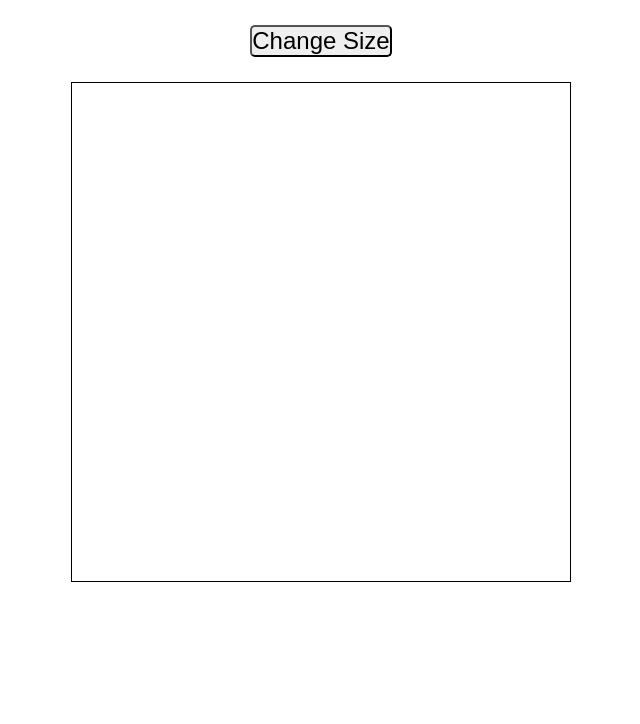
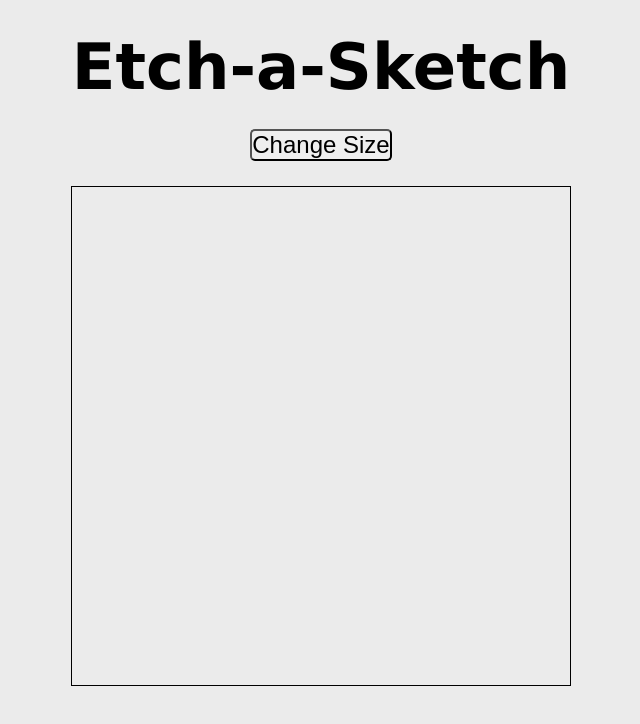
Before and after one commit to FranRojas/etch-a-sketch, a plain HTML site: page index.html in a window 1280 px wide. Shown: the whole page, without its empty margins (319-959 px from the left). Drawn offline with Linux system fonts and the light colour scheme.

Commit message:
added H1 and style to the file

```diff
--- a/index.html
+++ b/index.html
@@ -7,8 +7,9 @@
     <link rel="stylesheet" href="style.css">
     <title>Etch a Sketch</title>
 </head>
-<body>
+<body class="body">
    <div class="wrapper">
+       <h1 class = "title">Etch-a-Sketch</h1>
        <button class="btn">Change Size</button>
         <div class = container>
 
--- a/style.css
+++ b/style.css
@@ -3,7 +3,9 @@
     margin: 0;
     padding: 0;
 }
-
+.body{
+  background-color: #ebebeb;
+}
 .wrapper{
   display: flex;
   flex-flow: column;
@@ -12,7 +14,11 @@
 }
 .title{
   font-size: 32;
-  font-family:-apple-system, BlinkMacSystemFont, 'Segoe UI', Roboto, Oxygen, Ubuntu, Cantarell, 'Open Sans', 'Helvetica Neue', sans-serif;
+  font-family:Verdana, Geneva, Tahoma, sans-serif;
+  width:auto;
+  margin: auto;
+  margin-top: 30px;
+  font-size: 64px;
 
 }
 .btn{
@@ -32,8 +38,6 @@
   max-height: 500px;
   border: solid 0.1px black;
   font-size: 0;
-
-
 }
 .row{
   display:flex;
@@ -41,7 +45,6 @@
   box-sizing: border-box;
 }
 
-
 .box{
 box-sizing: border-box;
 flex-direction: row;}
```
